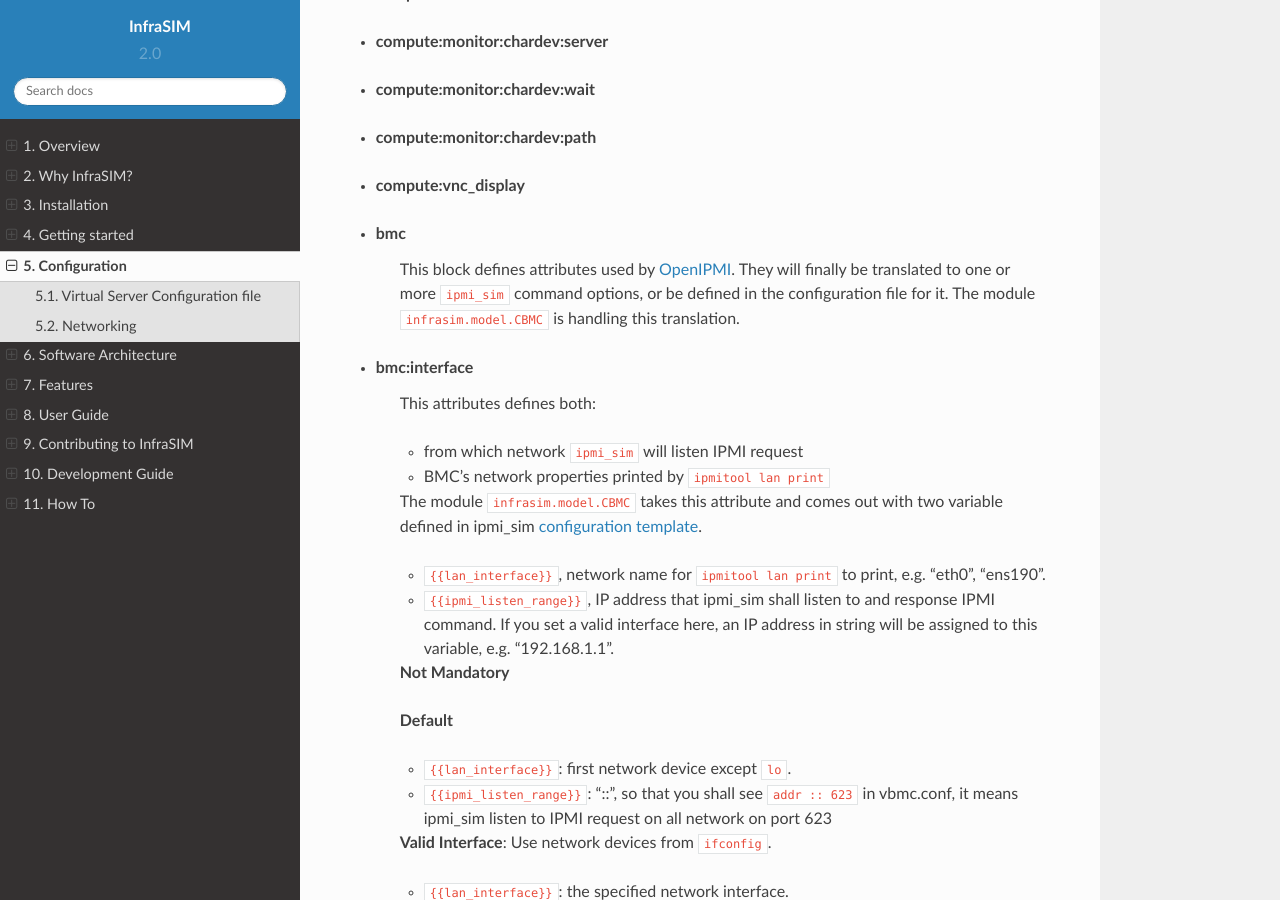
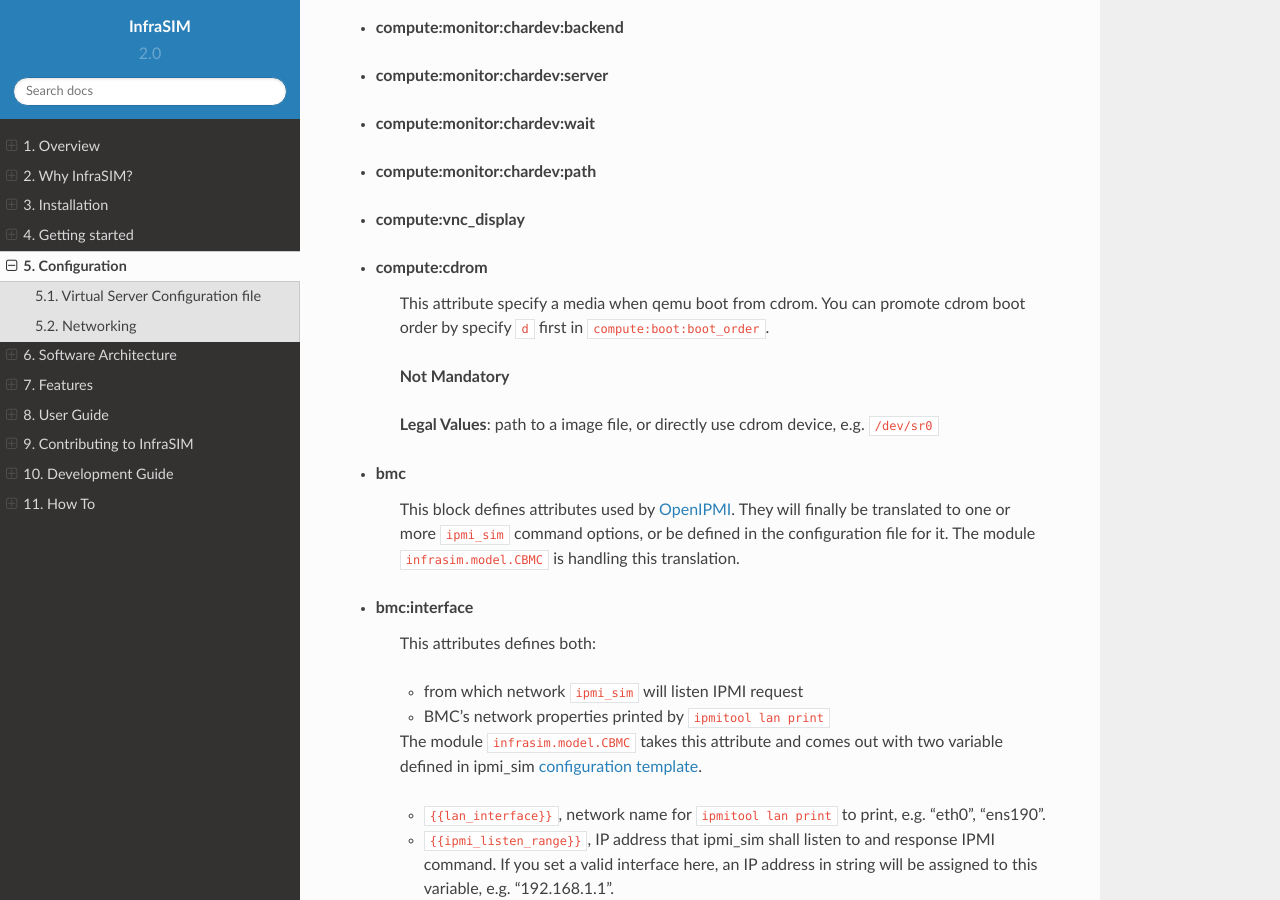
Before and after one commit to InfraSIM/docs, a Sphinx documentation site: the page built from docs/configuration.rst, in a window 1280 px wide and 900 px high, scrolled down 10446 px. Built offline with Sphinx 7.4.7 and the Read the Docs theme 2.0.0, drawn with Linux system fonts in a browser that asks for light colours; some of the changed text lies outside the part shown.

Commit message:
Add cdrom's manual in configuration

```diff
--- a/docs/configuration.rst
+++ b/docs/configuration.rst
@@ -181,6 +181,8 @@
                 port: 2345
         # set vnc display <X>
         vnc_display: 1
+        # Set cdrom ISO file for OS installation
+        cdrom: /dev/sr0
     bmc:
         interface: br0
         username: admin
@@ -601,6 +603,16 @@
 
 - **compute:vnc_display**
 
+.. _yamlComputeCdrom:
+
+- **compute:cdrom**
+
+    This attribute specify a media when qemu boot from cdrom. You can promote cdrom boot order by specify ``d`` first in ``compute:boot:boot_order``.
+
+    **Not Mandatory**
+
+    **Legal Values**: path to a image file, or directly use cdrom device, e.g. ``/dev/sr0``
+
 .. _yamlBmc:
 
 - **bmc**
```
